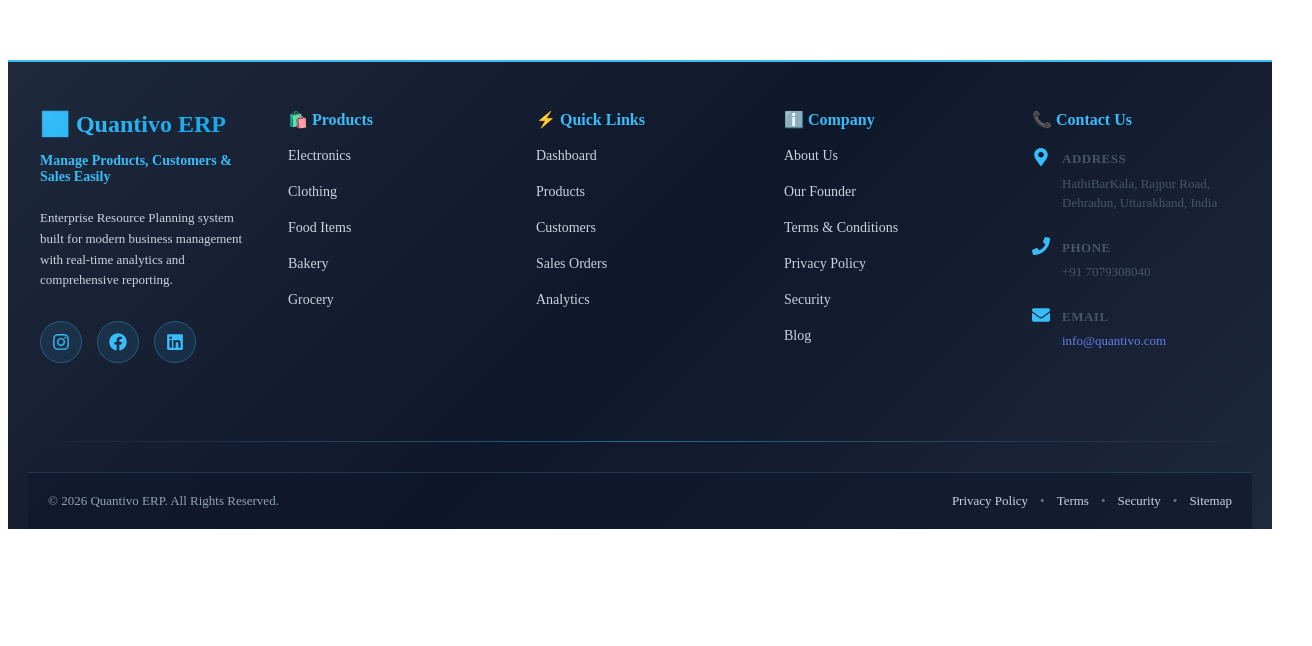
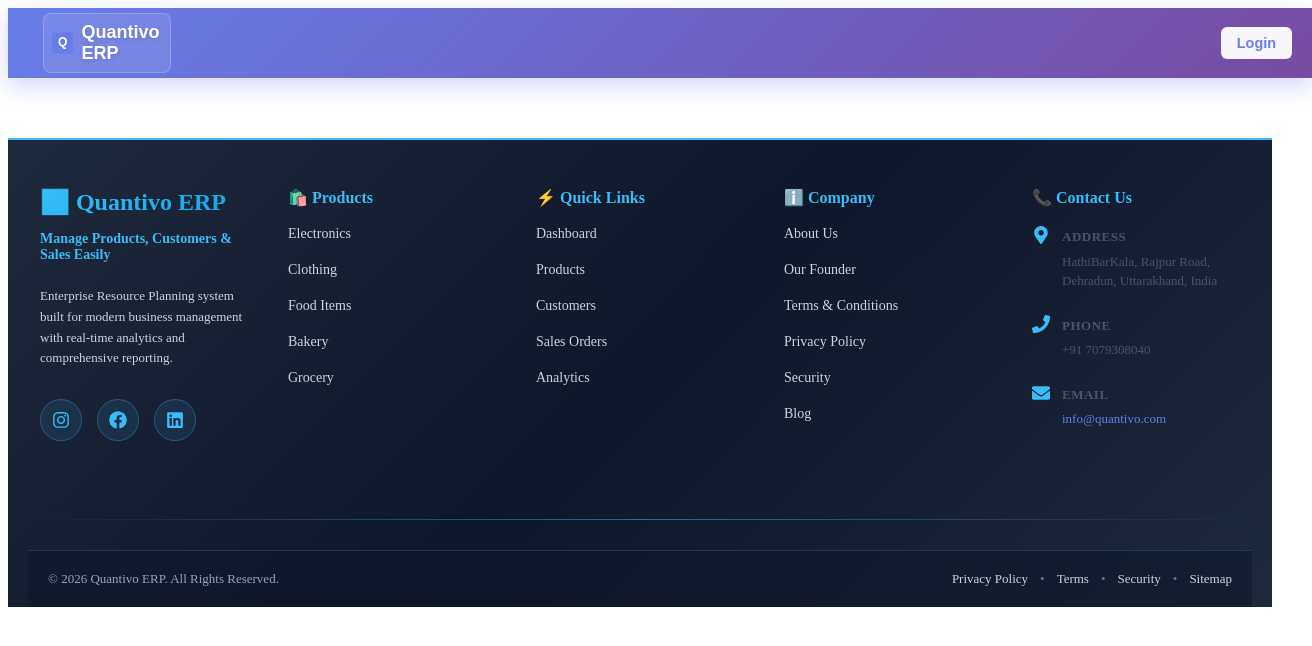
Before and after one commit to najishakhtar2378/erpmanagemntSystemFrontend, a React (Vite) app: page / in a window 1280 px wide. Shown: the top 646 px of the page, 1312 px wide, since content can reach past the window. Built offline with nearby package versions, Linux system fonts and the light colour scheme.

Commit message:
Update Navbar.jsx

```diff
--- a/src/components/Navbar.jsx
+++ b/src/components/Navbar.jsx
@@ -38,11 +38,8 @@ export default function Navbar() {
     navigate(getDashboardUrl());
   };
 
-  // Wait for hydration to complete
-  if (!isLoaded) return null;
-
-  // Hide navbar on login/signup pages when not logged in
-  if (!token) return null;
+  // Wait for hydration to complete - show empty navbar during loading to prevent layout shift
+  // Don't return null - this causes navbar to disappear completely
 
   return (
     <nav className="navbar">
@@ -66,9 +63,11 @@ export default function Navbar() {
           <span style={{ fontWeight: "bold", color: "white", fontSize: "18px", textShadow: "0 2px 4px rgba(0,0,0,0.1)" }}>Quantivo ERP</span>
         </div>
       </div>
-      <Sidebar />
+      {isLoaded && token && <Sidebar />}
 
       <div className="navbar-links navbar-desktop">
+        {isLoaded && token && (
+          <>
             <Link to="/products">Products</Link>
             <Link to={getDashboardUrl()}>Dashboard</Link>
             <Link to="/analytics">Analytics</Link>
@@ -89,9 +88,12 @@ export default function Navbar() {
                 <Link to="/salesorder">Create Order</Link>
               </>
             )}
+          </>
+        )}
       </div>
 
       <div className="navbar-right">
+        {isLoaded && token && (
           <div className="user-info">
             <div className="user-details">
               <span className="user-name">{user?.name || "User"}</span>
@@ -100,8 +102,11 @@ export default function Navbar() {
               </span>
             </div>
           </div>
+        )}
 
-        {!token ? (
+        {!isLoaded ? (
+          <div style={{ width: "60px", height: "36px" }}></div>
+        ) : !token ? (
           <Link to="/login" className="login-btn">
             Login
           </Link>
```
Lines whose indentation alone changed are shown as unchanged.
